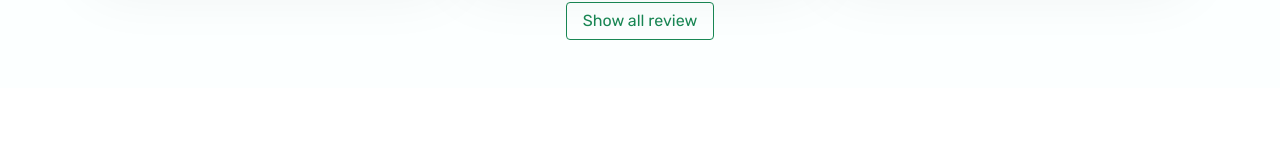
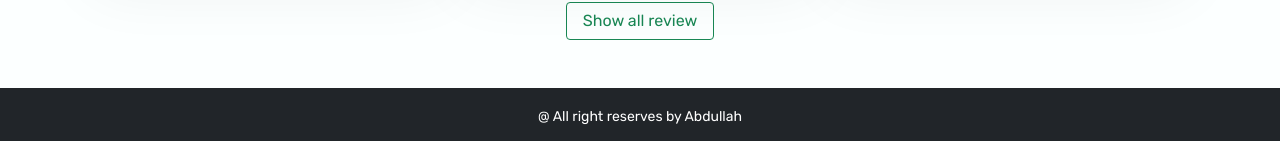
Before and after one commit to AbdullahAhmedKhan/product-analysis, a React (Create React App) app: page / in a window 1280 px wide. Shown: the part 1221-1362 px from the top of the page. Before the commit the page ends 1309 px from the top, so only its background shows below. Built offline with nearby package versions, Linux system fonts and the light colour scheme.

Commit message:
footer added

```diff
--- a/src/App.js
+++ b/src/App.js
@@ -7,6 +7,7 @@ import Dashboard from './Components/Home/Dashboard/Dashboard';
 import About from './Components/Home/About/About';
 import NotFound from './Components/Home/NotFound/NotFound';
 import Blogs from './Components/Home/Blogs/Blogs';
+import Footer from './Components/Home/Footer/Footer';
 
 function App() {
   return (
@@ -20,6 +21,7 @@ function App() {
         <Route path='/blogs' element={<Blogs></Blogs>}></Route>
         <Route path='*' element={<NotFound></NotFound>}></Route>
       </Routes>
+      <Footer></Footer>
     </div>
   );
 }
--- /dev/null
+++ b/src/Components/Home/Footer/Footer.js
@@ -0,0 +1,11 @@
+import React from 'react';
+
+const Footer = () => {
+    return (
+        <div className='bg-dark text-white py-3 end-0'>
+            <small className='text-center'>@ All right reserves by Abdullah</small>
+        </div>
+    );
+};
+
+export default Footer;
--- a/src/Components/Home/Home.js
+++ b/src/Components/Home/Home.js
@@ -4,7 +4,6 @@ import banner from '../../images/mouse.jpg'
 import CustomerReview from './CustomerReview/CustomerReview';
 import './Home.css'
 import useReview from './hook/useReview';
-import Review from './Review/Review';
 const Home = () => {
     const [reviews] = useReview();
     const navigate = useNavigate();
```
